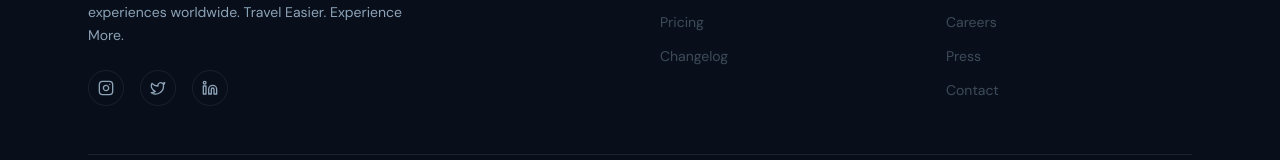
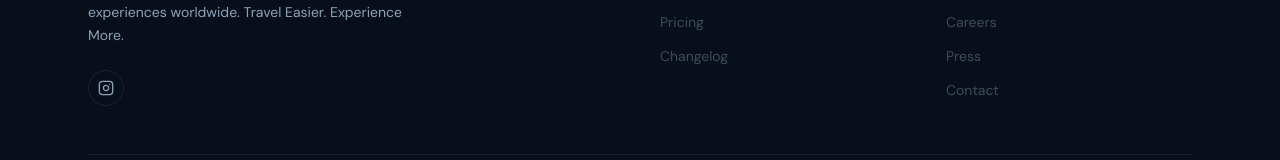
Before and after one commit to TatarAykut/Nativewebsite, a React (Vite) app: page / in a window 1280 px wide. Shown: the part 5839-5999 px from the top of the page. Built offline with nearby package versions, Linux system fonts and the light colour scheme; no server answers.

Commit message:
fix: keep only Instagram in Footer, remove Twitter and LinkedIn

```diff
--- a/src/app/components/Footer.tsx
+++ b/src/app/components/Footer.tsx
@@ -1,4 +1,4 @@
-import { Instagram, Twitter, Linkedin } from "lucide-react";
+import { Instagram } from "lucide-react";
 import { Link } from "react-router";
 import logoImg from "../../imports/natfr.png";
 import { useLanguage } from "../i18n/LanguageContext";
@@ -21,8 +21,6 @@ export function Footer() {
             <div className="flex items-center gap-4 mt-6">
               {[
                 { Icon: Instagram, href: "https://www.instagram.com/nativeway.official/", label: "Instagram" },
-                { Icon: Twitter, href: "https://x.com/nativeway", label: "Twitter" },
-                { Icon: Linkedin, href: "https://linkedin.com/company/nativeway", label: "LinkedIn" },
               ].map(({ Icon, href, label }) => (
                 <a
                   key={label}
```
